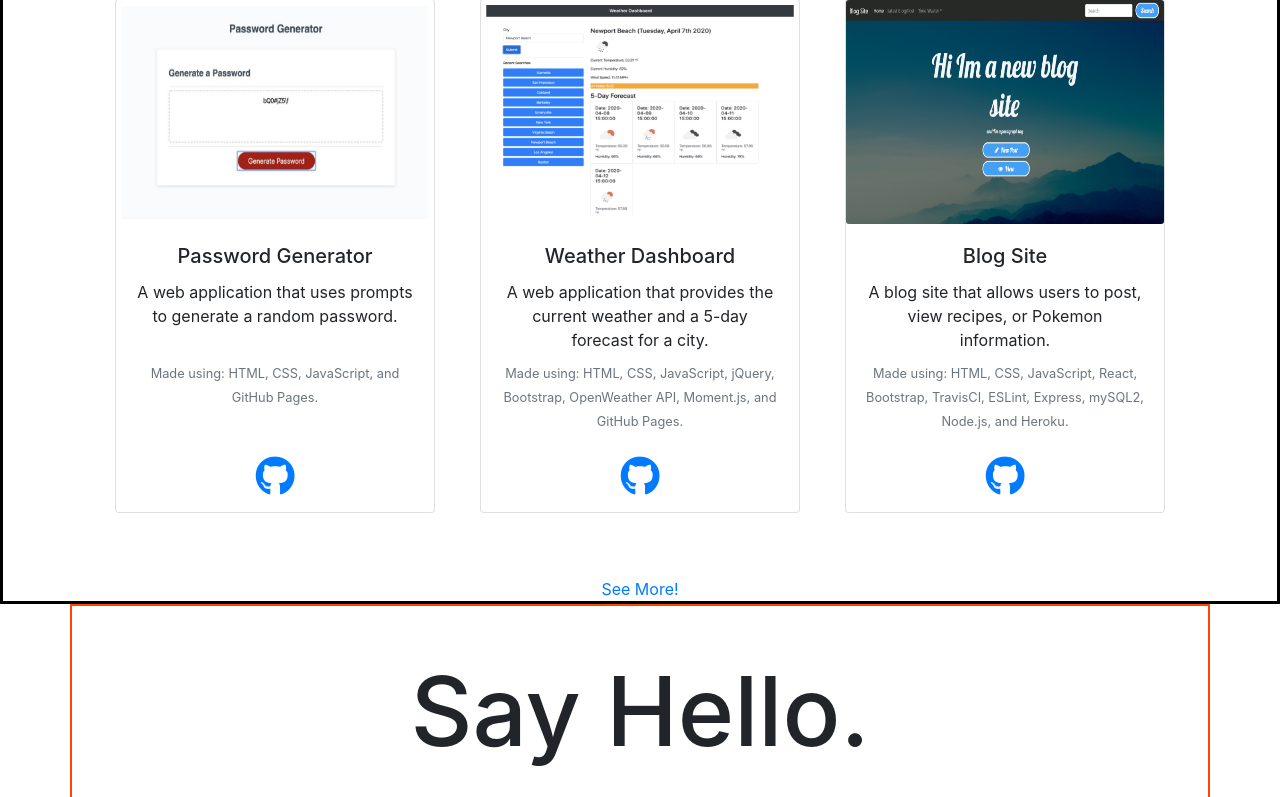
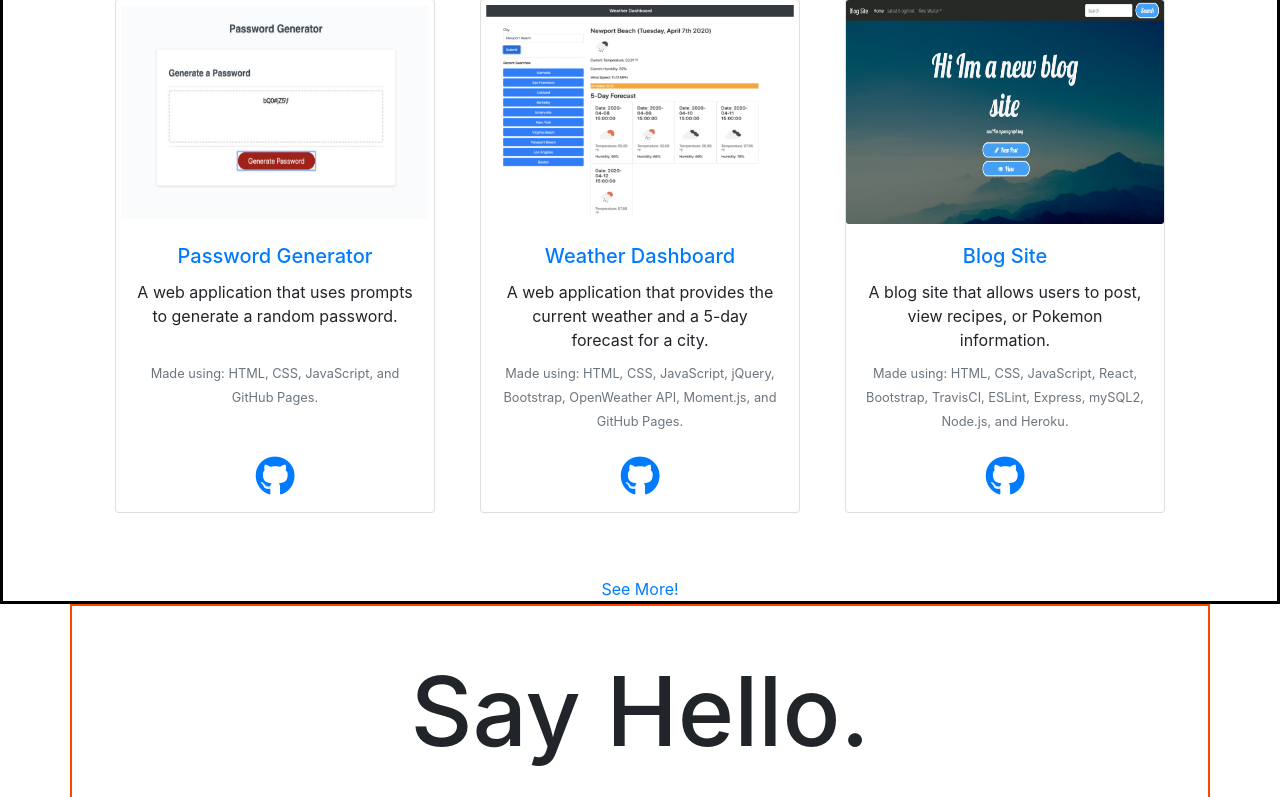
Before and after one commit to Guillermo-Martin/gcm-portfolio, a React (Create React App) app: page / in a window 1280 px wide. Shown: the part 1954-2751 px from the top of the page. Built offline with nearby package versions, Linux system fonts and the light colour scheme.

Commit message:
Add GitHub links and live links to ProjectCard component

```diff
--- a/src/components/Portfolio.js
+++ b/src/components/Portfolio.js
@@ -25,18 +25,24 @@ function Portfolio() {
             title="Password Generator"
             description="A web application that uses prompts to generate a random password."
             tech="Made using: HTML, CSS, JavaScript, and GitHub Pages."
+            github="https://github.com/Guillermo-Martin/passwordGenerator"
+            livelink="https://guillermo-martin.github.io/passwordGenerator/"
           />
           <ProjectCard
             src={weatherDashboard}
             title="Weather Dashboard"
             description="A web application that provides the current weather and a 5-day forecast for a city."
             tech="Made using: HTML, CSS, JavaScript, jQuery, Bootstrap, OpenWeather API, Moment.js, and GitHub Pages."
+            github="https://github.com/Guillermo-Martin/weatherDashboard"
+            livelink="https://guillermo-martin.github.io/weatherDashboard/"
           />
           <ProjectCard
             src={blogSite}
             title="Blog Site"
             description="A blog site that allows users to post, view recipes, or Pokemon information."
             tech="Made using: HTML, CSS, JavaScript, React, Bootstrap, TravisCI, ESLint, Express, mySQL2, Node.js, and Heroku."
+            github="https://github.com/Kerry-Jr/Project02"
+            livelink="https://project02blog.herokuapp.com/"
           />
         </Row>
 
--- a/src/components/ProjectCard.js
+++ b/src/components/ProjectCard.js
@@ -11,25 +11,31 @@ function ProjectCard(props) {
       {/* Main card */}
       <Card style={{ width: '20rem'}}>
         {/* Card image */}
-        <Card.Img variant="top" src={props.src} className="card-img" />
+        <a href={props.livelink} target="_blank" rel="noopener noreferrer">
+          <Card.Img variant="top" src={props.src} className="card-img" />
+        </a>
+
         {/* Card body */}
         <Card.Body className="card-body">
-          <Card.Title>{props.title}</Card.Title>
+          <a href={props.livelink} target="_blank" rel="noopener noreferrer">
+            <Card.Title>{props.title}</Card.Title>
+          </a>
+
           <div className="card-div">
             <Card.Text>
               {props.description}
             </Card.Text>
           </div>
 
+          {/* technology used */}
           <div className="card-div">
             <p className="card-text">
               <small className="text-muted">{props.tech}</small>
             </p>
           </div>
 
-
-          <a href="https://github.com/Guillermo-Martin" target="_blank" rel="noopener noreferrer"><i className="fab fa-github icon"></i></a>
-
+          {/* Github icon for repository */}
+          <a href={props.github} target="_blank" rel="noopener noreferrer"><i className="fab fa-github icon"></i></a>
 
         </Card.Body>
       </Card>
```
